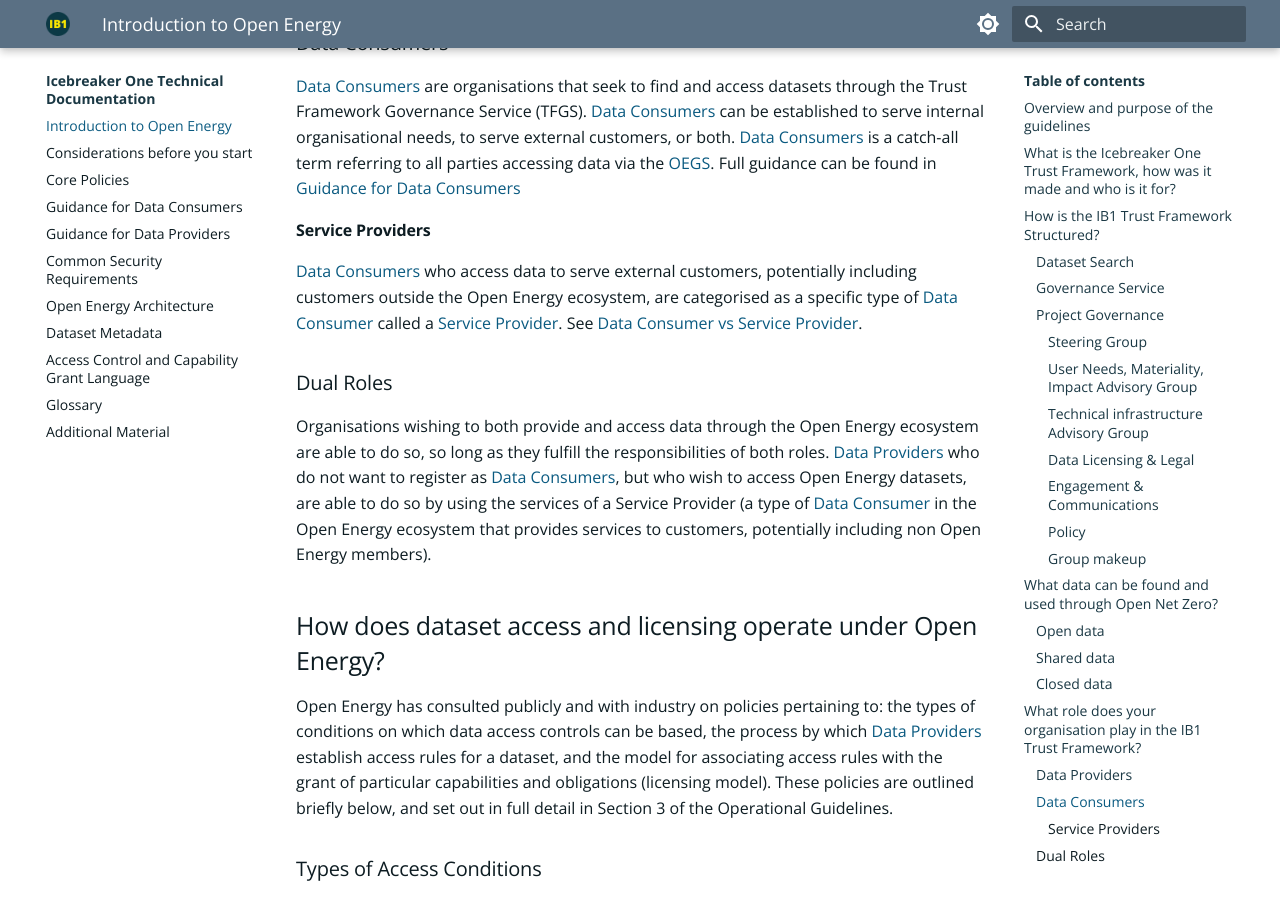
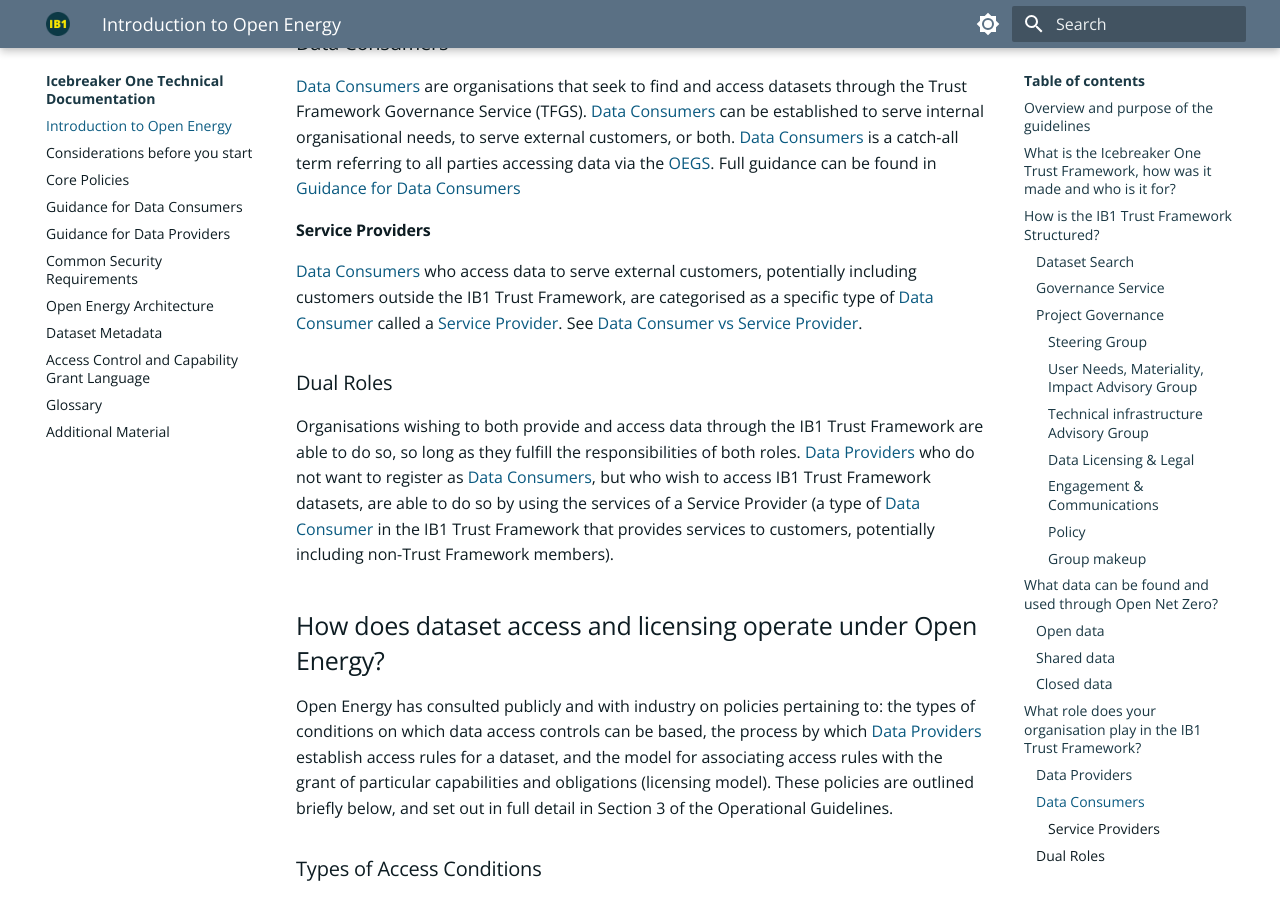
Before and after one commit to icebreakerone/ib1-technical-docs, an MkDocs documentation site: the page built from docs/ops_guidelines/introduction.md, in a window 1280 px wide and 900 px high, scrolled down 6948 px. Built offline with MkDocs 1.6.1 and Material for MkDocs 9.7.7, drawn with Linux system fonts in a browser that asks for light colours; the version menu is left out.

Commit message:
docs/ops_guidelines/introduction.md updated from https://stackedit.net/

```diff
--- a/docs/ops_guidelines/introduction.md
+++ b/docs/ops_guidelines/introduction.md
@@ -154,16 +154,11 @@
 
 #### Service Providers
 
-[Data Consumers](../glossary.md#term-Data-Consumer) who access data to serve external customers, potentially including customers outside the Open Energy
-ecosystem, are categorised as a specific type of [Data Consumer](../glossary.md#term-Data-Consumer) called a [Service Provider](../glossary.md#term-Service-Provider). See [Data Consumer vs Service Provider](data_consumer_ops_guidelines.md#data-consumer-vs-service-provider).
+[Data Consumers](../glossary.md#term-Data-Consumer) who access data to serve external customers, potentially including customers outside the IB1 Trust Framework, are categorised as a specific type of [Data Consumer](../glossary.md#term-Data-Consumer) called a [Service Provider](../glossary.md#term-Service-Provider). See [Data Consumer vs Service Provider](data_consumer_ops_guidelines.md#data-consumer-vs-service-provider).
 
 ### Dual Roles
 
-Organisations wishing to both provide and access data through the Open Energy ecosystem are able to do so, so long
-as they fulfill the responsibilities of both roles. [Data Providers](../glossary.md#term-Data-Provider) who do not want to register as [Data Consumers](../glossary.md#term-Data-Consumer),
-but who wish to access Open Energy datasets, are able to do so by using the services of a Service Provider (a
-type of [Data Consumer](../glossary.md#term-Data-Consumer) in the Open Energy ecosystem that provides services to customers, potentially including non
-Open Energy members).
+Organisations wishing to both provide and access data through the IB1 Trust Framework are able to do so, so long as they fulfill the responsibilities of both roles. [Data Providers](../glossary.md#term-Data-Provider) who do not want to register as [Data Consumers](../glossary.md#term-Data-Consumer), but who wish to access IB1 Trust Framework datasets, are able to do so by using the services of a Service Provider (a type of [Data Consumer](../glossary.md#term-Data-Consumer) in the IB1 Trust Framework that provides services to customers, potentially including non-Trust Framework members).
 
 ## How does dataset access and licensing operate under Open Energy?
 
```
Also changed, not shown: other parts of docs/ops_guidelines/introduction.md (+1 -1 lines).
